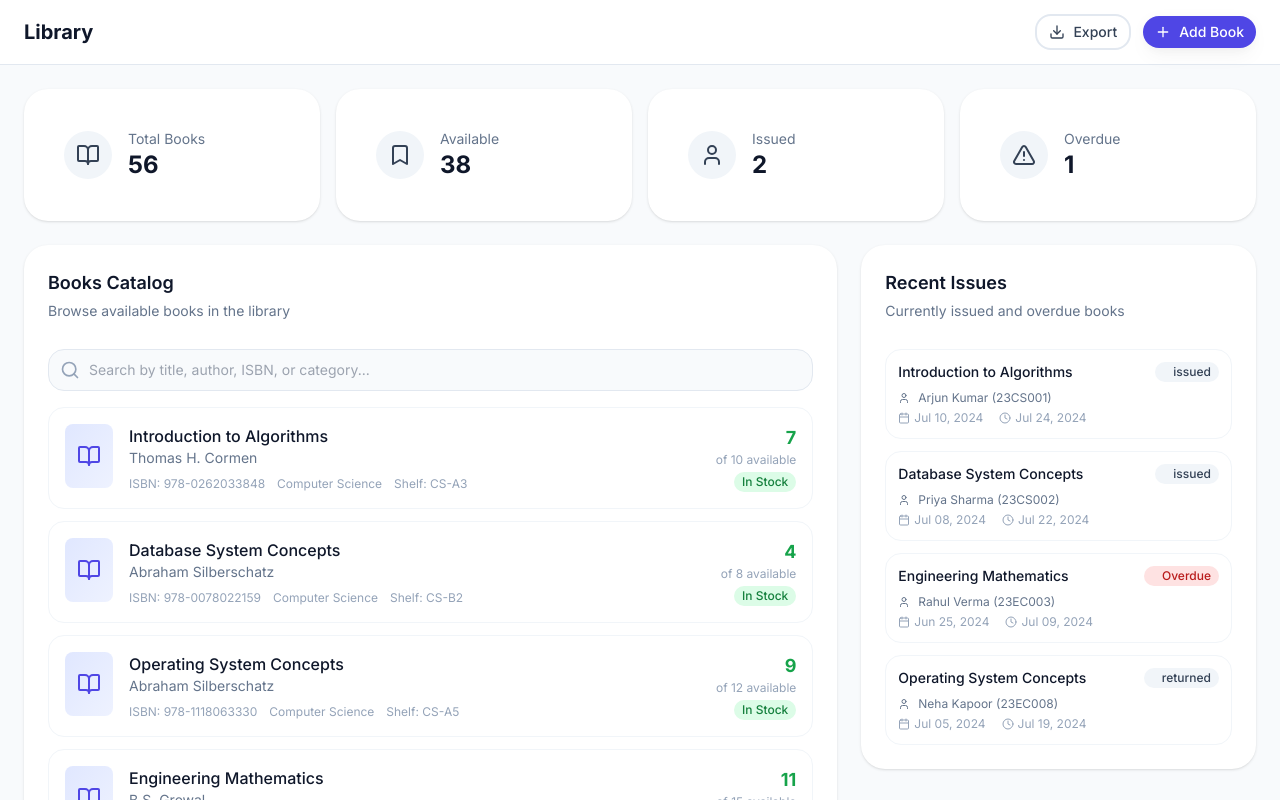
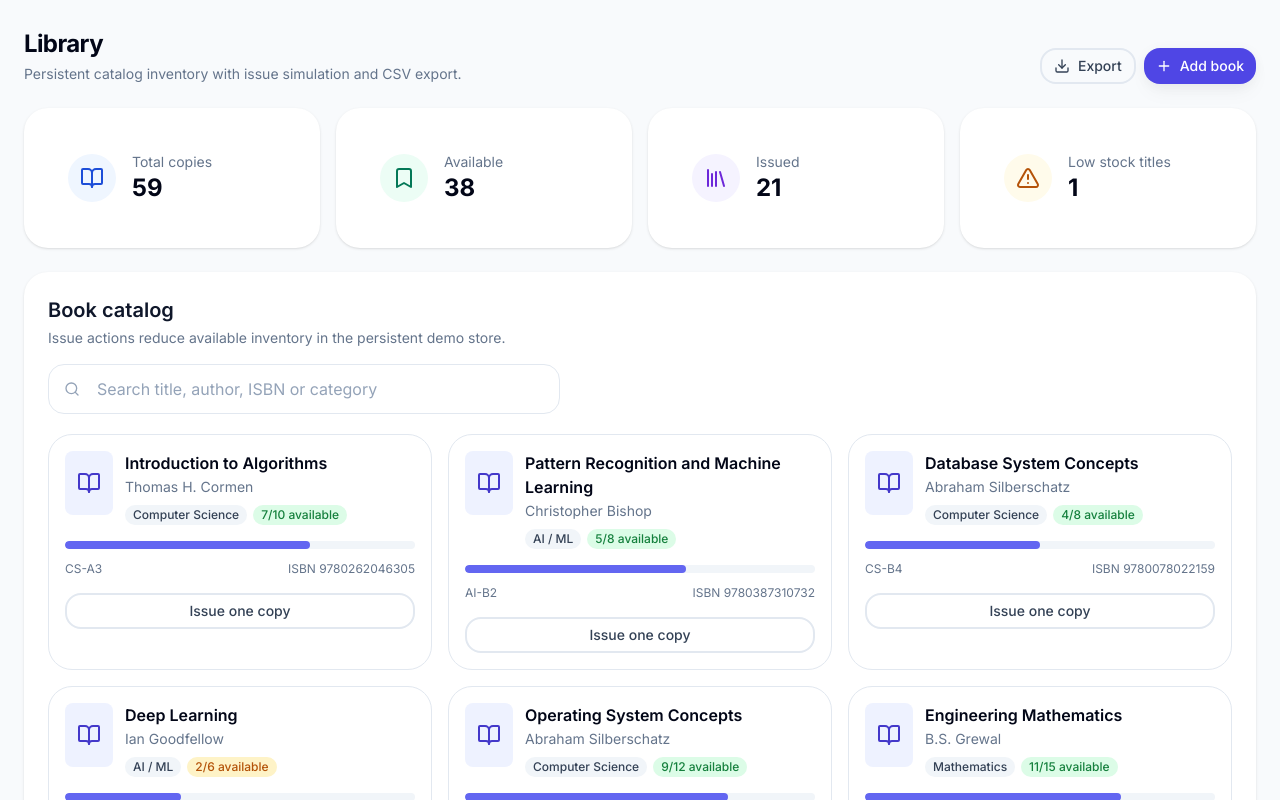
Before and after one commit to Bharath496/EDU_ONE, a Next.js app in the folder apps/web/: page /modules/library in a window 1280 px wide. Shown: the top 800 px of the page. Built offline with nearby package versions, Linux system fonts and the light colour scheme; sample sign-in values are in the browser's storage.

Commit message:
Upgrade library with persistent inventory and issue workflow

```diff
--- a/apps/web/app/modules/library/page.tsx
+++ b/apps/web/app/modules/library/page.tsx
@@ -1,148 +1,187 @@
 'use client'
 
-import { useState } from 'react'
+import { FormEvent, useState } from 'react'
 import { useRouter } from 'next/navigation'
-import Link from 'next/link'
-import { Card, CardContent, CardHeader, CardTitle, CardDescription } from '@/components/ui/Card'
+import {
+  AlertTriangle,
+  BookOpen,
+  Bookmark,
+  Download,
+  Library,
+  Plus,
+  Search,
+} from 'lucide-react'
+import { Badge } from '@/components/ui/Badge'
 import { Button } from '@/components/ui/Button'
-import { Badge, StatusBadge } from '@/components/ui/Badge'
-import { Avatar } from '@/components/ui/Avatar'
+import { Card, CardContent, CardDescription, CardHeader, CardTitle } from '@/components/ui/Card'
+import { Input } from '@/components/ui/Input'
+import { Modal } from '@/components/ui/Modal'
 import { useAuthStore } from '@/lib/auth-store'
-import { Library, Search, Plus, ChevronRight, Download, BookOpen, User, Calendar, Clock, AlertTriangle, Bookmark } from 'lucide-react'
-
-const BOOKS = [
-  { id: '1', title: 'Introduction to Algorithms', author: 'Thomas H. Cormen', isbn: '978-0262033848', category: 'Computer Science', total: 10, available: 7, location: 'CS-A3' },
-  { id: '2', title: 'Database System Concepts', author: 'Abraham Silberschatz', isbn: '978-0078022159', category: 'Computer Science', total: 8, available: 4, location: 'CS-B2' },
-  { id: '3', title: 'Operating System Concepts', author: 'Abraham Silberschatz', isbn: '978-1118063330', category: 'Computer Science', total: 12, available: 9, location: 'CS-A5' },
-  { id: '4', title: 'Engineering Mathematics', author: 'B.S. Grewal', isbn: '978-8174092155', category: 'Mathematics', total: 15, available: 11, location: 'MA-C1' },
-  { id: '5', title: 'Fundamentals of Physics', author: 'Halliday Resnick', isbn: '978-1118230718', category: 'Physics', total: 6, available: 2, location: 'PH-D2' },
-  { id: '6', title: 'Organic Chemistry', author: 'Morrison & Boyd', isbn: '978-0134042282', category: 'Chemistry', total: 5, available: 5, location: 'CH-E1' },
-]
-
-const RECENT_ISSUES = [
-  { id: '1', book: 'Introduction to Algorithms', student: 'Arjun Kumar', regNo: '23CS001', issued: 'Jul 10, 2024', due: 'Jul 24, 2024', status: 'issued' },
-  { id: '2', book: 'Database System Concepts', student: 'Priya Sharma', regNo: '23CS002', issued: 'Jul 08, 2024', due: 'Jul 22, 2024', status: 'issued' },
-  { id: '3', book: 'Engineering Mathematics', student: 'Rahul Verma', regNo: '23EC003', issued: 'Jun 25, 2024', due: 'Jul 09, 2024', status: 'overdue' },
-  { id: '4', book: 'Operating System Concepts', student: 'Neha Kapoor', regNo: '23EC008', issued: 'Jul 05, 2024', due: 'Jul 19, 2024', status: 'returned' },
-]
+import { useEduStore } from '@/lib/edu-store'
 
 export default function LibraryPage() {
   const { user, isAuthenticated } = useAuthStore()
   const router = useRouter()
+  const books = useEduStore((state) => state.books)
+  const addBook = useEduStore((state) => state.addBook)
+  const issueBook = useEduStore((state) => state.issueBook)
   const [search, setSearch] = useState('')
+  const [open, setOpen] = useState(false)
+  const [form, setForm] = useState({
+    title: '',
+    author: '',
+    isbn: '',
+    category: 'Computer Science',
+    total: 1,
+    available: 1,
+    location: '',
+  })
 
-  if (!isAuthenticated || !user) { router.push('/login'); return null }
+  const filtered = books.filter((book) => {
+    const needle = search.trim().toLowerCase()
+    return (
+      !needle ||
+      book.title.toLowerCase().includes(needle) ||
+      book.author.toLowerCase().includes(needle) ||
+      book.category.toLowerCase().includes(needle) ||
+      book.isbn.includes(needle)
+    )
+  })
 
-  const filteredBooks = BOOKS.filter(b =>
-    b.title.toLowerCase().includes(search.toLowerCase()) ||
-    b.author.toLowerCase().includes(search.toLowerCase()) ||
-    b.category.toLowerCase().includes(search.toLowerCase()) ||
-    b.isbn.includes(search)
-  )
+  if (!isAuthenticated || !user) {
+    router.push('/login')
+    return null
+  }
+
+  const submit = (event: FormEvent) => {
+    event.preventDefault()
+    if (!form.title.trim() || !form.author.trim()) return
+    addBook({
+      ...form,
+      title: form.title.trim(),
+      author: form.author.trim(),
+      available: Math.min(form.available, form.total),
+    })
+    setOpen(false)
+    setForm({ ...form, title: '', author: '', isbn: '', location: '' })
+  }
+
+  const exportCsv = () => {
+    const csv = [
+      ['Title', 'Author', 'ISBN', 'Category', 'Total', 'Available', 'Location'],
+      ...filtered.map((book) => [book.title, book.author, book.isbn, book.category, book.total, book.available, book.location]),
+    ].map((row) => row.map((value) => `"${String(value).replaceAll('"', '""')}"`).join(',')).join('\n')
+    const blob = new Blob([csv], { type: 'text/csv;charset=utf-8;' })
+    const url = URL.createObjectURL(blob)
+    const anchor = document.createElement('a')
+    anchor.href = url
+    anchor.download = 'eduone-library.csv'
+    anchor.click()
+    URL.revokeObjectURL(url)
+  }
+
+  const totalCopies = books.reduce((sum, book) => sum + book.total, 0)
+  const availableCopies = books.reduce((sum, book) => sum + book.available, 0)
+  const issuedCopies = totalCopies - availableCopies
+  const lowStock = books.filter((book) => book.available <= 2).length
 
   return (
-    <div className="min-h-screen bg-slate-50">
-      <header className="sticky top-0 z-30 bg-white/95 backdrop-blur-sm border-b border-slate-200">
-        <div className="flex h-16 items-center justify-between px-4 lg:px-6">
+    <div className="space-y-6 p-4 lg:p-6">
+      <div className="flex flex-col gap-4 lg:flex-row lg:items-end lg:justify-between">
         <div>
-            <p className="text-sm text-slate-500">{user.collegeName}</p>
-            <h1 className="text-xl font-bold text-slate-900">Library</h1>
+          <p className="text-sm font-medium text-primary-600">{user.collegeName}</p>
+          <h1 className="mt-1 text-2xl font-bold tracking-tight text-slate-950">Library</h1>
+          <p className="mt-1 text-sm text-slate-500">Persistent catalog inventory with issue simulation and CSV export.</p>
         </div>
-          <div className="flex items-center gap-3">
-            <Button variant="outline" size="sm" className="gap-2"><Download className="w-4 h-4" /> Export</Button>
-            <Button variant="primary" size="sm" className="gap-2"><Plus className="w-4 h-4" /> Add Book</Button>
+        <div className="flex gap-2">
+          <Button variant="outline" size="sm" onClick={exportCsv} className="gap-2"><Download className="h-4 w-4" />Export</Button>
+          <Button size="sm" onClick={() => setOpen(true)} className="gap-2"><Plus className="h-4 w-4" />Add book</Button>
         </div>
       </div>
-      </header>
 
-      <div className="p-4 lg:p-6 space-y-6">
-        <div className="grid grid-cols-1 sm:grid-cols-4 gap-4">
+      <div className="grid gap-4 sm:grid-cols-2 xl:grid-cols-4">
         {[
-            { label: 'Total Books', value: BOOKS.reduce((s, b) => s + b.total, 0), icon: BookOpen },
-            { label: 'Available', value: BOOKS.reduce((s, b) => s + b.available, 0), icon: Bookmark },
-            { label: 'Issued', value: RECENT_ISSUES.filter(i => i.status === 'issued').length, icon: User },
-            { label: 'Overdue', value: RECENT_ISSUES.filter(i => i.status === 'overdue').length, icon: AlertTriangle },
-          ].map((stat, i) => (
-            <Card key={i}>
-              <CardContent className="p-4 flex items-center gap-4">
-                <div className="p-3 rounded-2xl bg-slate-100 text-slate-700"><stat.icon className="w-6 h-6" /></div>
-                <div>
-                  <p className="text-sm text-slate-500">{stat.label}</p>
-                  <p className="text-2xl font-bold text-slate-900">{stat.value}</p>
-                </div>
+          { label: 'Total copies', value: totalCopies, icon: BookOpen, cls: 'bg-blue-50 text-blue-700' },
+          { label: 'Available', value: availableCopies, icon: Bookmark, cls: 'bg-emerald-50 text-emerald-700' },
+          { label: 'Issued', value: issuedCopies, icon: Library, cls: 'bg-violet-50 text-violet-700' },
+          { label: 'Low stock titles', value: lowStock, icon: AlertTriangle, cls: 'bg-amber-50 text-amber-700' },
+        ].map((item) => (
+          <Card key={item.label}>
+            <CardContent className="flex items-center gap-4 p-5">
+              <div className={`rounded-2xl p-3 ${item.cls}`}><item.icon className="h-6 w-6" /></div>
+              <div><p className="text-sm text-slate-500">{item.label}</p><p className="text-2xl font-bold text-slate-950">{item.value}</p></div>
             </CardContent>
           </Card>
         ))}
       </div>
 
-        <div className="grid grid-cols-1 lg:grid-cols-3 gap-6">
-          <div className="lg:col-span-2 space-y-6">
       <Card>
-              <CardHeader className="pb-3">
-                <CardTitle className="text-lg">Books Catalog</CardTitle>
-                <CardDescription>Browse available books in the library</CardDescription>
+        <CardHeader>
+          <CardTitle>Book catalog</CardTitle>
+          <CardDescription>Issue actions reduce available inventory in the persistent demo store.</CardDescription>
         </CardHeader>
-              <CardContent className="pt-0">
-                <div className="relative mb-4">
-                  <Search className="absolute left-3 top-1/2 -translate-y-1/2 w-5 h-5 text-slate-400" />
-                  <input type="text" placeholder="Search by title, author, ISBN, or category..." value={search} onChange={e => setSearch(e.target.value)} className="w-full pl-10 pr-4 py-2.5 rounded-xl bg-slate-50 border border-slate-200 text-sm focus:outline-none focus:ring-2 focus:ring-primary-500" />
+        <CardContent>
+          <div className="mb-5 max-w-lg">
+            <Input value={search} onChange={(event) => setSearch(event.target.value)} placeholder="Search title, author, ISBN or category" leftIcon={<Search className="h-4 w-4 text-slate-400" />} />
           </div>
-                <div className="space-y-3">
-                  {filteredBooks.map(book => (
-                    <div key={book.id} className="flex items-start gap-4 p-4 rounded-xl border border-slate-100 hover:border-primary-200 hover:bg-primary-50/50 transition-colors">
-                      <div className="w-12 h-16 rounded-lg bg-gradient-to-br from-primary-100 to-primary-50 flex items-center justify-center flex-shrink-0">
-                        <BookOpen className="w-6 h-6 text-primary-600" />
+          <div className="grid gap-4 md:grid-cols-2 xl:grid-cols-3">
+            {filtered.map((book) => {
+              const availability = book.total ? Math.round((book.available / book.total) * 100) : 0
+              return (
+                <div key={book.id} className="rounded-2xl border border-slate-200 p-4">
+                  <div className="flex items-start gap-3">
+                    <div className="flex h-16 w-12 shrink-0 items-center justify-center rounded-lg bg-primary-50 text-primary-700">
+                      <BookOpen className="h-6 w-6" />
                     </div>
-                      <div className="flex-1 min-w-0">
-                        <h4 className="font-medium text-slate-900">{book.title}</h4>
-                        <p className="text-sm text-slate-500">{book.author}</p>
-                        <div className="flex items-center gap-3 mt-2 text-xs text-slate-400">
-                          <span>ISBN: {book.isbn}</span>
-                          <span>{book.category}</span>
-                          <span>Shelf: {book.location}</span>
+                    <div className="min-w-0 flex-1">
+                      <h3 className="font-semibold text-slate-950">{book.title}</h3>
+                      <p className="mt-0.5 text-sm text-slate-500">{book.author}</p>
+                      <div className="mt-2 flex flex-wrap gap-1.5">
+                        <Badge variant="secondary" size="sm">{book.category}</Badge>
+                        <Badge variant={book.available > 2 ? 'success' : book.available > 0 ? 'warning' : 'danger'} size="sm">{book.available}/{book.total} available</Badge>
                       </div>
                     </div>
-                      <div className="text-right flex-shrink-0">
-                        <p className={`text-lg font-bold ${book.available > 0 ? 'text-green-600' : 'text-red-600'}`}>{book.available}</p>
-                        <p className="text-xs text-slate-400">of {book.total} available</p>
-                        {book.available > 0 && <Badge variant="success" size="sm" className="mt-1">In Stock</Badge>}
-                        {book.available === 0 && <Badge variant="danger" size="sm" className="mt-1">Out</Badge>}
                   </div>
+                  <div className="mt-4 h-2 overflow-hidden rounded-full bg-slate-100">
+                    <div className="h-full rounded-full bg-primary-500" style={{ width: `${availability}%` }} />
                   </div>
-                  ))}
+                  <div className="mt-3 flex items-center justify-between text-xs text-slate-500">
+                    <span>{book.location}</span>
+                    <span>ISBN {book.isbn}</span>
+                  </div>
+                  <Button
+                    variant="outline"
+                    size="sm"
+                    className="mt-4 w-full"
+                    disabled={book.available <= 0}
+                    onClick={() => issueBook(book.id)}
+                  >
+                    {book.available > 0 ? 'Issue one copy' : 'Out of stock'}
+                  </Button>
+                </div>
+              )
+            })}
           </div>
         </CardContent>
       </Card>
-          </div>
 
-          <div className="space-y-6">
-            <Card>
-              <CardHeader className="pb-3">
-                <CardTitle className="text-lg">Recent Issues</CardTitle>
-                <CardDescription>Currently issued and overdue books</CardDescription>
-              </CardHeader>
-              <CardContent className="pt-0 space-y-3">
-                {RECENT_ISSUES.map(issue => (
-                  <div key={issue.id} className="p-3 rounded-xl border border-slate-100">
-                    <div className="flex items-start justify-between mb-2">
-                      <p className="text-sm font-medium text-slate-900">{issue.book}</p>
-                      <StatusBadge status={issue.status} size="sm" />
-                    </div>
-                    <div className="flex items-center gap-2 text-xs text-slate-500">
-                      <User className="w-3 h-3" />
-                      <span>{issue.student} ({issue.regNo})</span>
-                    </div>
-                    <div className="flex items-center gap-4 mt-1 text-xs text-slate-400">
-                      <div className="flex items-center gap-1"><Calendar className="w-3 h-3" /> {issue.issued}</div>
-                      <div className="flex items-center gap-1"><Clock className="w-3 h-3" /> {issue.due}</div>
-                    </div>
-                  </div>
-                ))}
-              </CardContent>
-            </Card>
-          </div>
-        </div>
-      </div>
+      <Modal
+        open={open}
+        onClose={() => setOpen(false)}
+        title="Add library book"
+        description="Add a catalog item to the local workspace."
+        footer={<div className="flex justify-end gap-2"><Button variant="outline" onClick={() => setOpen(false)}>Cancel</Button><Button type="submit" form="book-form">Add book</Button></div>}
+      >
+        <form id="book-form" onSubmit={submit} className="grid gap-4 md:grid-cols-2">
+          <Input label="Title" value={form.title} onChange={(e) => setForm({ ...form, title: e.target.value })} required />
+          <Input label="Author" value={form.author} onChange={(e) => setForm({ ...form, author: e.target.value })} required />
+          <Input label="ISBN" value={form.isbn} onChange={(e) => setForm({ ...form, isbn: e.target.value })} />
+          <Input label="Category" value={form.category} onChange={(e) => setForm({ ...form, category: e.target.value })} />
+          <Input label="Shelf location" value={form.location} onChange={(e) => setForm({ ...form, location: e.target.value })} />
+          <Input label="Total copies" type="number" min={1} value={form.total} onChange={(e) => setForm({ ...form, total: Number(e.target.value), available: Math.min(form.available, Number(e.target.value)) })} />
+          <Input label="Available copies" type="number" min={0} value={form.available} onChange={(e) => setForm({ ...form, available: Number(e.target.value) })} />
+        </form>
+      </Modal>
     </div>
   )
 }
```
Lines whose indentation alone changed are shown as unchanged.
